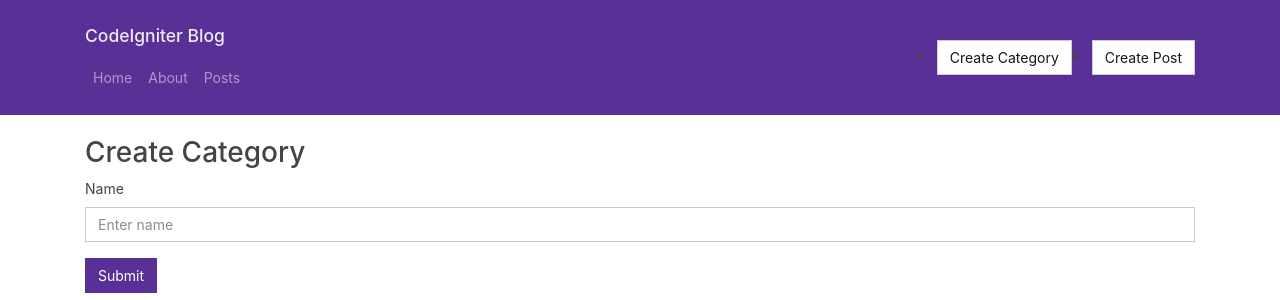
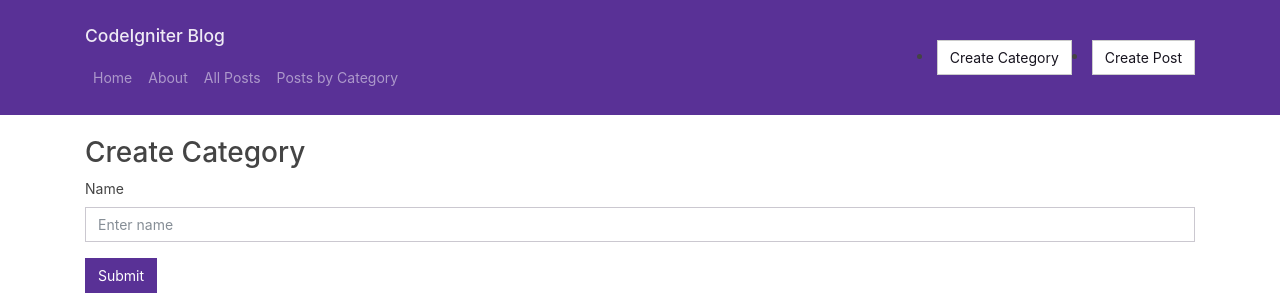
Before and after one commit to olivervmason/CodeIgnite-tutorial, a CodeIgniter app: page /codeigniter/index.php/categories/create in a window 1280 px wide. Shown: the top 300 px of the page. Run offline with CodeIgniter, Linux system fonts and the light colour scheme; some libraries are stand-ins or nearby versions.

Commit message:
Add feature to view posts by category

```diff
--- a/application/config/routes.php
+++ b/application/config/routes.php
@@ -8,6 +8,7 @@ $route['posts'] = 'posts/index';
 $route['default_controller'] = 'pages/view';
 $route['categories'] = 'categories/index';
 $route['categories/create'] = 'categories/create';
+$route['categories/posts/(:any)'] = 'categories/posts/$1';
 $route['(:any)'] = 'pages/view/$1';
 $route['404_override'] = '';
 $route['translate_uri_dashes'] = FALSE;
--- a/application/controllers/Categories.php
+++ b/application/controllers/Categories.php
@@ -26,4 +26,15 @@
             }
         }
 
+        public function posts($id){
+            $data['title'] = $this->category_model->get_category($id)->name;
+
+            // Function allows viewing of posts by their categorisation
+            $data['posts'] = $this->post_model->get_posts_by_category($id);
+
+            $this->load->view('templates/header');
+            $this->load->view('posts/index', $data);
+            $this->load->view('templates/footer');
+        }
+
     }
--- a/application/models/Category_model.php
+++ b/application/models/Category_model.php
@@ -17,4 +17,9 @@
 			return $this->db->insert('categories', $data);
 		}
 
+        public function get_category($id){
+            $query = $this->db->get_where('categories', array('id' => $id));
+            return $query->row();
+        }
+
 	}
--- a/application/models/Post_model.php
+++ b/application/models/Post_model.php
@@ -58,4 +58,12 @@
             $query = $this->db->get('categories');
             return $query->result_array();
         }
+
+        public function get_posts_by_category($category_id){
+            $this->db->order_by('posts.id', 'DESC');
+			$this->db->join('categories', 'categories.id = posts.category_id');
+			$query = $this->db->get_where('posts', array('category_id' => $category_id));
+			return $query->result_array();
+        }
+
     }
--- a/application/views/templates/header.php
+++ b/application/views/templates/header.php
@@ -16,7 +16,8 @@
                     <ul class="navbar-nav mr-auto">
                         <li class="nav-item"> <a class="nav-link" href="<?php echo base_url(); ?>"> Home</a></li>
                         <li class="nav-item"> <a class="nav-link" href="<?php echo base_url(); ?>about">About</a></li>
-                        <li class="nav-item"> <a class="nav-link" href="<?php echo base_url(); ?>posts">Posts</a></li>
+                        <li class="nav-item"> <a class="nav-link" href="<?php echo base_url(); ?>posts">All Posts</a></li>
+                        <li class="nav-item"> <a class="nav-link" href="<?php echo base_url(); ?>categories">Posts by Category</a></li>
                     </ul>
                 </div>
             </div>
```
